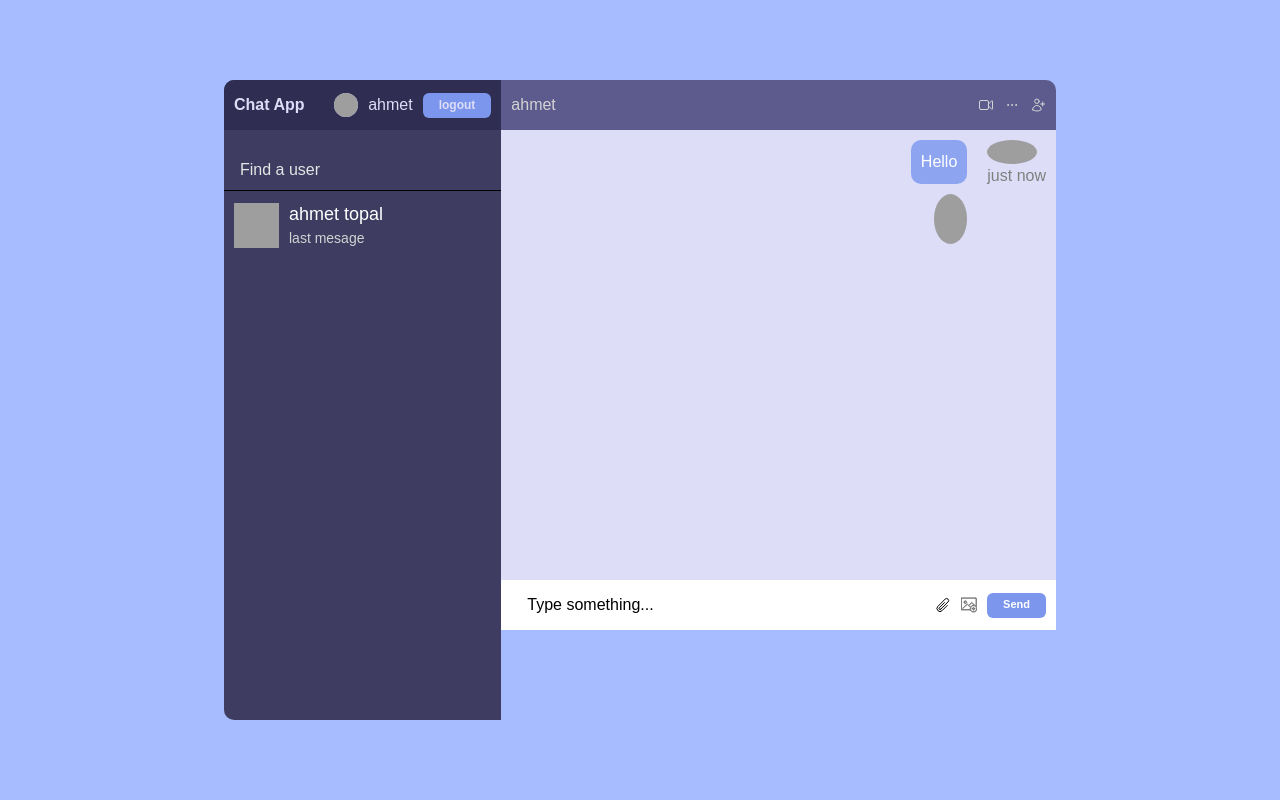
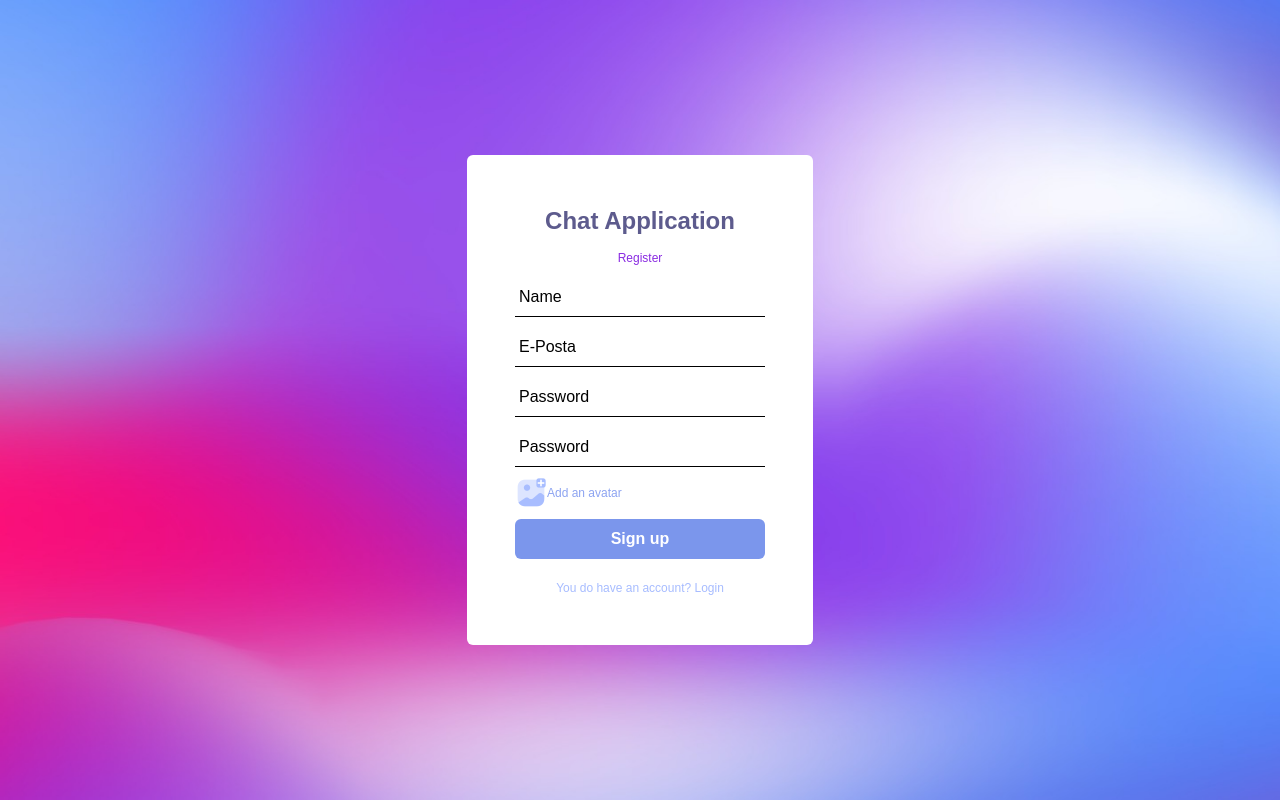
Before and after one commit to ahmettopal/react-chat-app, a React (Create React App) app: page /register in a window 1280 px wide. Built offline with nearby package versions, Linux system fonts and the light colour scheme; grey boxes are pictures that could not be loaded.

Commit message:
add firebase & browse router

```diff
--- a/package.json
+++ b/package.json
@@ -9,6 +9,7 @@
     "@testing-library/jest-dom": "^5.16.5",
     "@testing-library/react": "^13.4.0",
     "@testing-library/user-event": "^13.5.0",
+    "firebase": "^9.14.0",
     "framer-motion": "^7.6.7",
     "react": "^18.2.0",
     "react-dom": "^18.2.0",
--- a/src/App.js
+++ b/src/App.js
@@ -1,10 +1,21 @@
-import Login from './pages/Login';
-import Register from './pages/Register';
-import Home from './pages/Home';
+import react, { useContext } from "react";
+import { BrowserRouter, Routes, Route, Navigate } from "react-router-dom";
+
+import Login from "./pages/Login";
+import Register from "./pages/Register";
+import Home from "./pages/Home";
 
 function App() {
   return (
-    <Home/>
+    <BrowserRouter>
+      <Routes>
+        <Route path="/">
+          <Route index element={<Home />} />
+          <Route path="login" element={<Login />} />
+          <Route path="register" element={<Register />} />
+        </Route>
+      </Routes>
+    </BrowserRouter>
   );
 }
 
--- /dev/null
+++ b/src/components/Firebase.js
@@ -0,0 +1,27 @@
+// Import the functions you need from the SDKs you need
+import { initializeApp } from "firebase/app";
+import { getAnalytics } from "firebase/analytics";
+import { getAuth } from "firebase/auth";
+import { getStorage } from "firebase/storage";
+import { getFirestore } from "firebase/firestore";
+// TODO: Add SDKs for Firebase products that you want to use
+// https://firebase.google.com/docs/web/setup#available-libraries
+
+// Your web app's Firebase configuration
+// For Firebase JS SDK v7.20.0 and later, measurementId is optional
+const firebaseConfig = {
+  apiKey: "AIzaSyBFwVql7Id3_GzY2tshNUf-qdQ-WBnYbHo",
+  authDomain: "chat-app-b5c8c.firebaseapp.com",
+  projectId: "chat-app-b5c8c",
+  storageBucket: "chat-app-b5c8c.appspot.com",
+  messagingSenderId: "976093556537",
+  appId: "1:976093556537:web:614b0c25c9f92d171702e8",
+  measurementId: "G-WP1RWTP9K3",
+};
+
+// Initialize Firebase
+const app = initializeApp(firebaseConfig);
+export const auth = getAuth();
+export const analytics = getAnalytics(app);
+export const storage = getStorage();
+export const db = getFirestore();
--- a/src/pages/Register.js
+++ b/src/pages/Register.js
@@ -1,16 +1,25 @@
 /* eslint-disable eqeqeq */
 /* eslint-disable react-hooks/exhaustive-deps */
 /* eslint-disable no-unused-vars */
-import React, { useRef } from "react";
+import React, { useRef, useState } from "react";
 import { Box, Text, Image, Button, Input } from "@chakra-ui/react";
 import { PasswordInput, AuthInput } from "../components";
 import useForm from "../hooks/useForm";
 import * as yup from "yup";
 import Add from "../assets/img/addAvatar.png";
 import BackGroundImage from "../assets/img/mesh.jpeg";
+import { auth, db, storage } from "../components/Firebase";
+import { ref, uploadBytesResumable, getDownloadURL } from "firebase/storage";
+import { doc, setDoc } from "firebase/firestore";
+import { createUserWithEmailAndPassword, updateProfile } from "firebase/auth";
+import { useNavigate, Link } from "react-router-dom";
 
 const Register = () => {
   const imageInput = useRef();
+  const [err, setErr] = useState(false);
+  const [loading, setLoading] = useState(false);
+  const [image, setImage] = useState(null);
+  const navigate = useNavigate();
 
   const validation = yup.object({
     name: yup.string().required("Please enter your name"),
@@ -37,7 +46,53 @@ const Register = () => {
     validation
   );
 
-  const onSubmit = async () => {};
+  const onSubmit = async () => {
+    setLoading(true);
+    const displayName = values.name;
+    const email = values.email;
+    const password = values.password;
+    const file = image;
+    {
+      try {
+        //Create user
+        const res = await createUserWithEmailAndPassword(auth, email, password);
+
+        //Create a unique image name
+        const date = new Date().getTime();
+        const storageRef = ref(storage, `${displayName + date}`);
+
+        await uploadBytesResumable(storageRef, file).then(() => {
+          getDownloadURL(storageRef).then(async (downloadURL) => {
+            try {
+              //Update profile
+              await updateProfile(res.user, {
+                displayName,
+                photoURL: downloadURL,
+              });
+              //create user on firestore
+              await setDoc(doc(db, "users", res.user.uid), {
+                uid: res.user.uid,
+                displayName,
+                email,
+                photoURL: downloadURL,
+              });
+
+              //create empty user chats on firestore
+              await setDoc(doc(db, "userChats", res.user.uid), {});
+              navigate("/");
+            } catch (err) {
+              console.log(err);
+              setErr(true);
+              setLoading(false);
+            }
+          });
+        });
+      } catch (err) {
+        setErr(true);
+        setLoading(false);
+      }
+    }
+  };
 
   const onSelectImage = async () => {
     imageInput.current?.click();
@@ -45,6 +100,7 @@ const Register = () => {
 
   const onUploadImage = async (e) => {
     const image = e.target.files[0];
+    setImage(image);
     //onChange({ url: URL.createObjectURL(image), image });
   };
 
```
Also changed, not shown: 2 other files (tests, documents, lock files or other folders).
